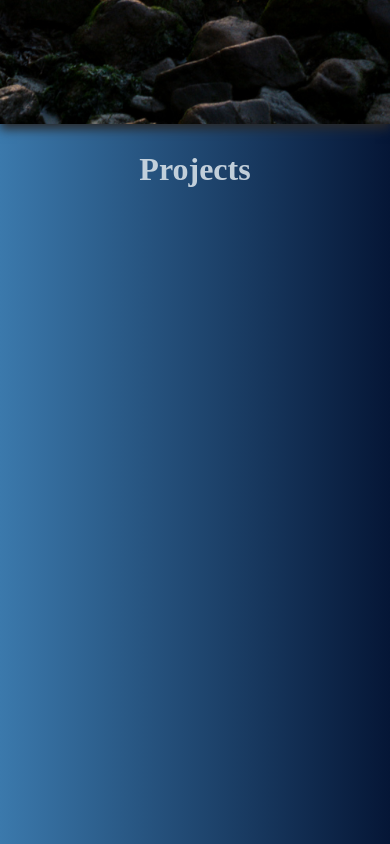
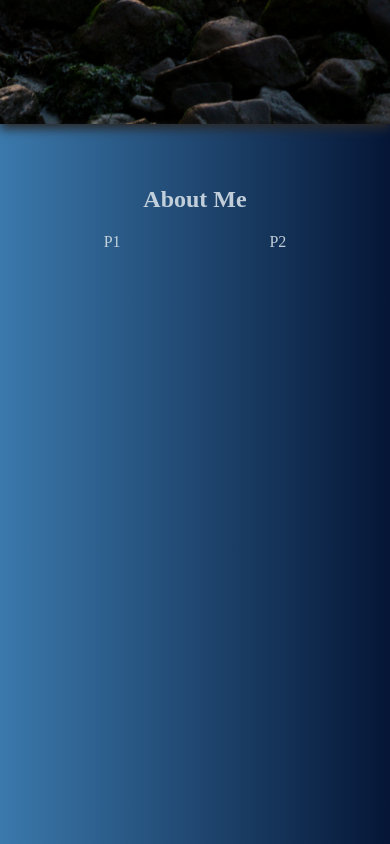
Before and after one commit to juancmeza/portfolio-juan, a React (Create React App) app: page / in a window 390 px wide. Shown: the part 720-1564 px from the top of the page. Built offline with nearby package versions, Linux system fonts and the light colour scheme.

Commit message:
Mobile responsiveness + beginnig of About

```diff
--- a/src/App.css
+++ b/src/App.css
@@ -56,6 +56,21 @@
   background-color: rgba(0, 0, 0, .5);
   padding: 10px 5vw 10px 5vw;
   position: relative;
+}
+
+#AboutContainer {
+  width: 100%;
+  min-height: 100vh;
+  box-shadow: 0 5px 10px rgb(42, 41, 41);
+}
+
+#About {
+  display: flex;
+  flex-direction: row;
+  justify-content:space-around;
+  align-items: center;
+  width: 85%;
+  margin: auto;
 }
 
 #Projects {
@@ -139,8 +154,7 @@
   width: 90%;
 }
 
-#Carousel {
-  background-image: url("images/Carousel.jpeg");
+.PublicationsCard {
   min-width: 26%;
   height: 65vh;
   background-size: cover;
@@ -152,30 +166,16 @@
   justify-content: center;
 }
 
+#Carousel {
+  background-image: url("images/Carousel.jpeg");
+}
+
 #Recursion {
   background-image: url("images/Recursion.jpeg");
-  min-width: 26%;
-  height: 65vh;
-  background-size: cover;
-  background-position: center top;
-  border-radius: 0.7em;
-  opacity: 0.9;
-  position: relative;
-  display: flex;
-  justify-content: center;
 }
 
 #Hooks {
   background-image: url("images/Hooks.jpeg");
-  min-width: 26%;
-  height: 65vh;
-  background-size: cover;
-  background-position: center top;
-  border-radius: 0.7em;
-  opacity: 0.9;
-  position: relative;
-  display: flex;
-  justify-content: center;
 }
 
 /* a.overlay {
@@ -189,3 +189,39 @@
   top: 15px;
   right: 0;
 }
+
+#_2iAdU {
+  width: 100% !important;
+  display: flex;
+  flex-direction: row;
+  justify-content: flex-end !important;
+}
+
+/* Mobile devices ----------------------------------------------*/
+@media only screen and (min-width: 320px) and (max-device-width: 480px) {
+
+  .navbar {
+    justify-content: center !important;
+  }
+  #HomeContainer {
+    background-image: url("images/Marina.jpeg");
+  }
+
+  #Home {
+    font-size: 3.5vh;
+    min-height: 60vh;
+  }
+
+  #Publications {
+    background-image: url("images/GG-Background.jpeg");
+  }
+
+  .PublicationsCardsContainer {
+    flex-direction: column;
+  }
+
+  .PublicationsCard {
+    min-width: 86%;
+    margin-bottom: 20px;
+  }
+}
--- a/src/App.js
+++ b/src/App.js
@@ -1,8 +1,9 @@
 import './App.css';
-import React, {Component} from 'react';
+import React from 'react';
 import './App.css';
 import Nav from './components/Nav';
 import Home from './components/Home';
+import About from './components/About';
 import Projects from './components/Projects';
 import Publications from './components/Publications';
 import Contact from './components/Contact';
@@ -14,6 +15,7 @@ function App() {
       <h1 id="Title">Juan Carlos Meza</h1>
       <Nav></Nav>
       <Home></Home>
+      <About></About>
       <Projects></Projects>
       <Publications></Publications>
       <Contact></Contact>
--- /dev/null
+++ b/src/components/About.js
@@ -0,0 +1,21 @@
+import React, {useState} from 'react';
+import TypeWriter from "react-typewriter";
+
+
+function About() {
+
+//---------------------------------------- Set State -------------------------------------------
+
+  return (
+    <div id="AboutContainer">
+        <div style={{height: '5vh'}}></div>
+        <h2>About Me</h2>
+        <div id="About">
+            <div>P1</div>
+            <div>P2</div>
+        </div>
+    </div>
+  );
+}
+
+export default About;
--- a/src/components/Contact.js
+++ b/src/components/Contact.js
@@ -1,8 +1,9 @@
-import React, {Component} from 'react';
+import React from 'react';
 
 function Contact() {
   return (
     <div id="Contact">
+        <div style={{height: '5vh'}}></div>
         <h2 className="ComponentTitle">Contact</h2>
     </div>
   );
--- a/src/components/Nav.js
+++ b/src/components/Nav.js
@@ -2,6 +2,7 @@ import React, { Component } from "react";
 import Navbar from "reactjs-navbar";
 import Loader from "react-loader-spinner";
 import {
+  faHome,
   faUserCircle,
   faNewspaper,
   faHammer,
@@ -24,6 +25,15 @@ class Nav extends Component {
           loader={<Loader type="Puff" color="#C0C0C0" height={25} width={25} />}
           isLoading={this.state.isLoading}
           menuItems={[
+            {
+                title: "Home",
+                icon: faHome,
+                path:"/",
+                isAuth: true,
+                onClick: () => {
+                  window.location.href = "#HomeContainer";
+                },
+              },
             {
               title: "About",
               icon: faUserCircle,
--- a/src/components/Projects.js
+++ b/src/components/Projects.js
@@ -3,6 +3,7 @@ import React, {Component} from 'react';
 function Projects() {
   return (
     <div id="Projects">
+        <div style={{height: '10vh'}}></div>
         <h2 className="ComponentTitle">Projects</h2>
     </div>
   );
--- a/src/components/Publications.js
+++ b/src/components/Publications.js
@@ -28,10 +28,10 @@ function Publications() {
 
   return (
     <div id="Publications">
-        <br></br>
+        <div style={{height: '10vh'}}></div>
         <h2 className="ComponentTitle" style={{color: 'rgb(212, 222, 230, 0.9)'}}>Publications</h2>
         <div className="PublicationsCardsContainer">
-          <div id="Carousel">
+          <div id="Carousel" className="PublicationsCard">
             <div className="LinkIcon">
               <a href="https://medium.com/nerd-for-tech/use-an-auto-rotating-carousel-to-deliver-your-apps-elevator-pitch-923d94f7130d">
                 <IconButton className={styles.action}>
@@ -40,7 +40,7 @@ function Publications() {
               </a>
             </div>
           </div>
-          <div id="Recursion">
+          <div id="Recursion" className="PublicationsCard">
             <div className="LinkIcon">
               <a href="https://juancarlosmezadelatorre.medium.com/warming-up-to-recursive-algorithms-5b27ed241f5">
                 <IconButton className={styles.action}>
@@ -49,7 +49,7 @@ function Publications() {
               </a>
             </div>
           </div>
-          <div id="Hooks">
+          <div id="Hooks" className="PublicationsCard">
             <div className="LinkIcon">
               <a href="https://juancarlosmezadelatorre.medium.com/react-from-class-components-to-hooks-4cc787290262">
                 <IconButton className={styles.action}>
```
